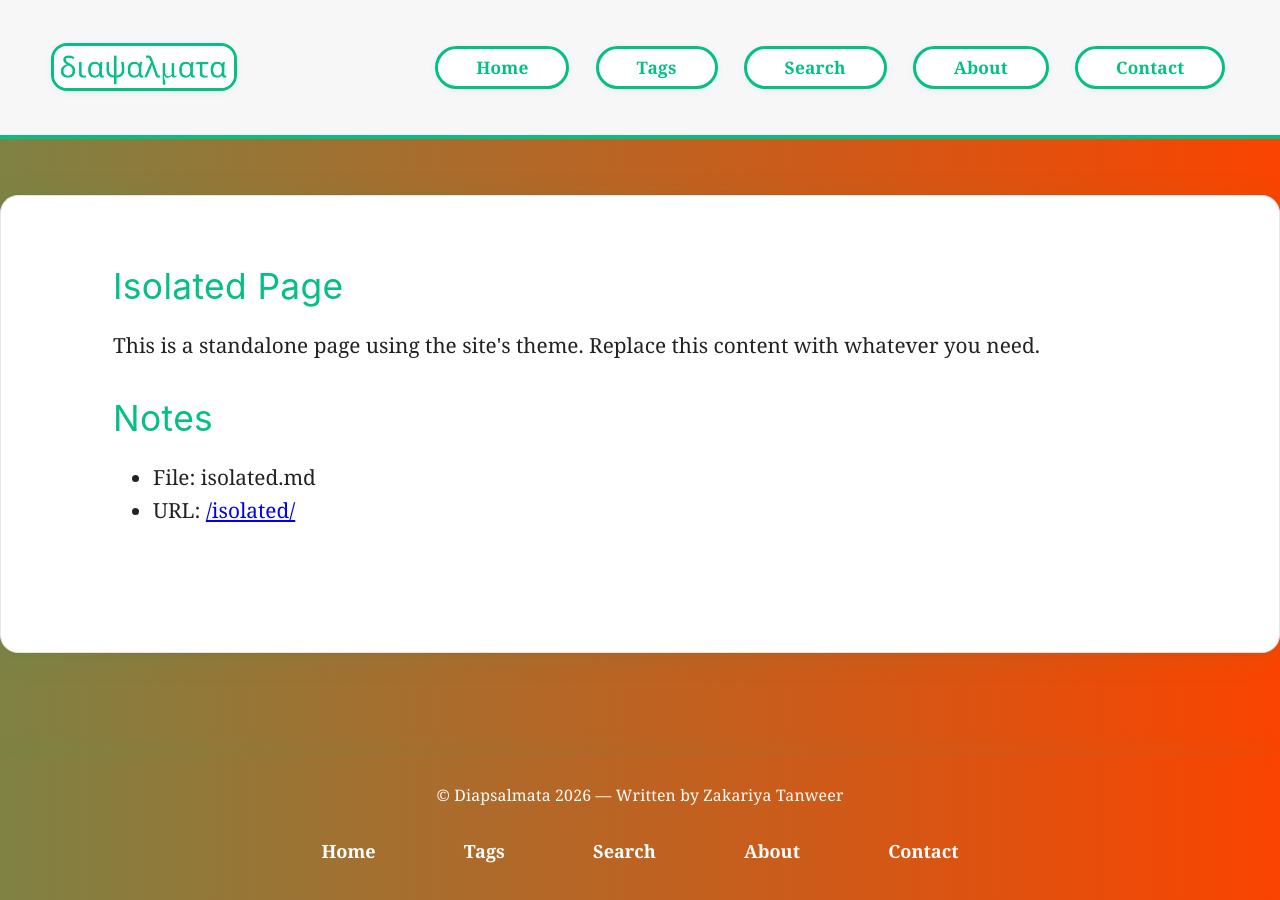
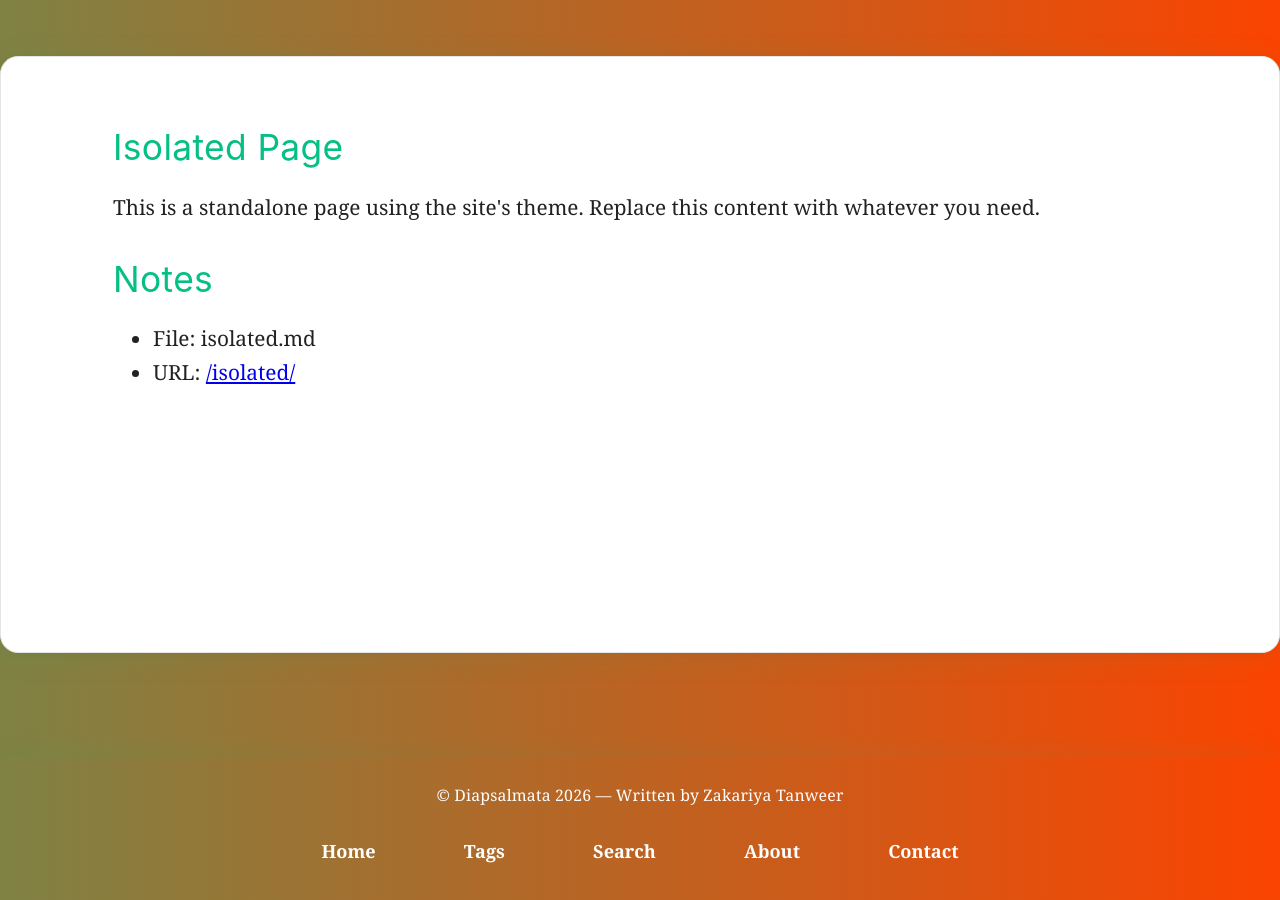
Before and after one commit to NotZakariya/NotZakariya.github.io, a Jekyll site: the page built from isolated.md, in a window 1280 px wide. Built offline with Jekyll 4.4.1, drawn with Linux system fonts in a browser that asks for light colours.

Commit message:
SJC page

```diff
--- a/_layouts/default.html
+++ b/_layouts/default.html
@@ -80,6 +80,7 @@
   <body class="layout-{{ page.layout }}{% if page.title %}  {{ page.title | slugify }}{% endif %}">
 
 
+    {% unless page.hide_nav %}
     <header class="site-header">
       <div class="header-bar"></div>
       <div class="header-flex">
@@ -98,6 +99,7 @@
         </nav>
       </div>
     </header>
+    {% endunless %}
 
     {% if page.url == '/' or page.url == '/index.html' %}
       <div class="hero-banner">
```
Also changed, not shown: isolated.md (+1 -0 lines).
